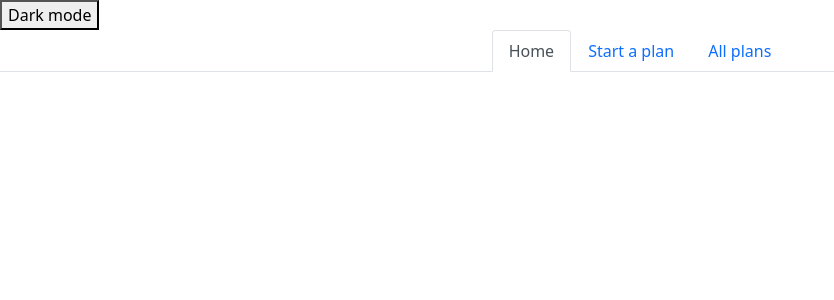
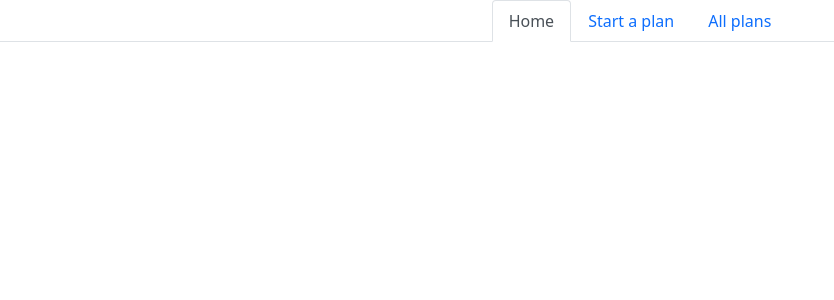
Before and after one commit to danielcampo1/gym-frontend, a React (Create React App) app: page / in a window 1280 px wide. Shown: the top 300 px of the page, without its empty margins (0-834 px from the left). Built offline with nearby package versions, Linux system fonts and the light colour scheme; no server answers.

Commit message:
commented out darkMode

```diff
--- a/src/App.css
+++ b/src/App.css
@@ -15,6 +15,6 @@
     color: white;
   }
 
-  .darkmode {
+  /* .darkmode {
     background-color: black ;
-  }
+  } */
--- a/src/App.js
+++ b/src/App.js
@@ -6,37 +6,37 @@ import './App.css'
 
 class App extends React.Component {
 
-  state={
-    darkMode: false
-  }
+  // state={
+  //   darkMode: false
+  // }
 
-   darkStyle = () => {
-    this.setState({ darkMode: true })
-  }
+  //  darkStyle = () => {
+  //   this.setState({ darkMode: true })
+  // }
 
-  NonDarkMode =() => {
-    this.setState({ darkMode : false})
-  }
+  // NonDarkMode =() => {
+  //   this.setState({ darkMode : false})
+  // }
 
-  handleClick = () => {
-    this.setState((state) => ({darkMode: !state.darkMode}))
-  }
-    // if (this.state.darkMode === false){
-    //   return this.darkStyle()
-    // } else if (this.state.darkMode === true){
-    //   return this.NonDarkMode()
-    // }
+  // handleClick = () => {
+  //   this.setState((state) => ({darkMode: !state.darkMode}))
+  // }
+  //   // if (this.state.darkMode === false){
+  //   //   return this.darkStyle()
+  //   // } else if (this.state.darkMode === true){
+  //   //   return this.NonDarkMode()
+  //   // }
 
 
   render() {
 
     return (
       <div className="App">
-        <div className={this.state.darkMode ? "darkmode" : null} >
+        {/* <div className={this.state.darkMode ? "darkmode" : null} >
           <button onClick={this.handleClick}>
             Dark mode
           </button>
-        </div>
+        </div> */}
        <Navigation/> <br/>
        <PlansContainer />
       </div>
```
